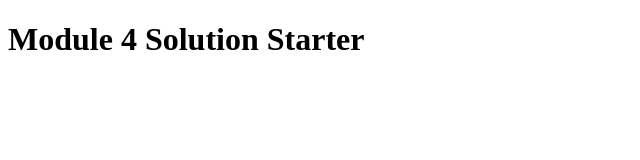
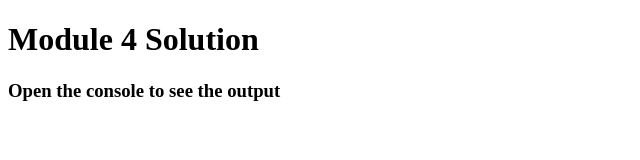
Before and after one commit to Sanjana-doss/Sanjana-doss.github.io, a plain HTML site: page Module4_Solution/index.html in a window 1280 px wide. Shown: the whole page, without its empty margins (0-640 px from the left). Drawn offline with Linux system fonts and the light colour scheme.

Commit message:
assignment-3 Solution

```diff
--- a/Module4_Solution/index.html
+++ b/Module4_Solution/index.html
@@ -11,6 +11,7 @@
   <script src="script.js"></script>
 </head>
 <body>
-  <h1>Module 4 Solution Starter</h1>
+  <h1>Module 4 Solution</h1>
+  <h3>Open the console to see the output </h3>
 </body>
 </html>
```
